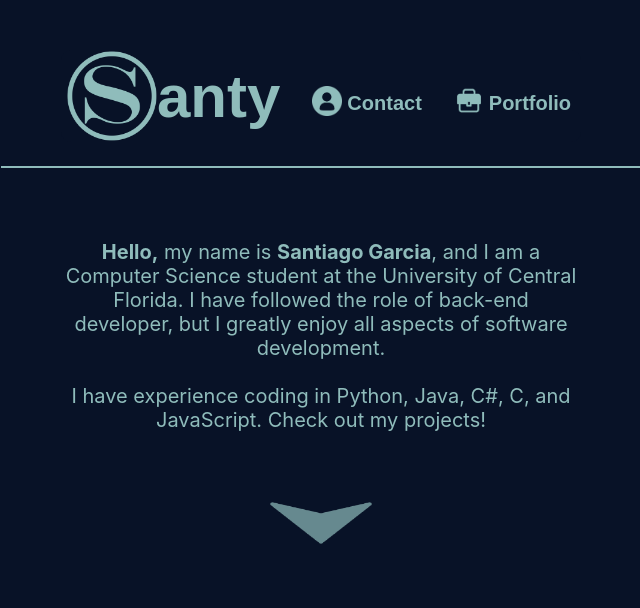
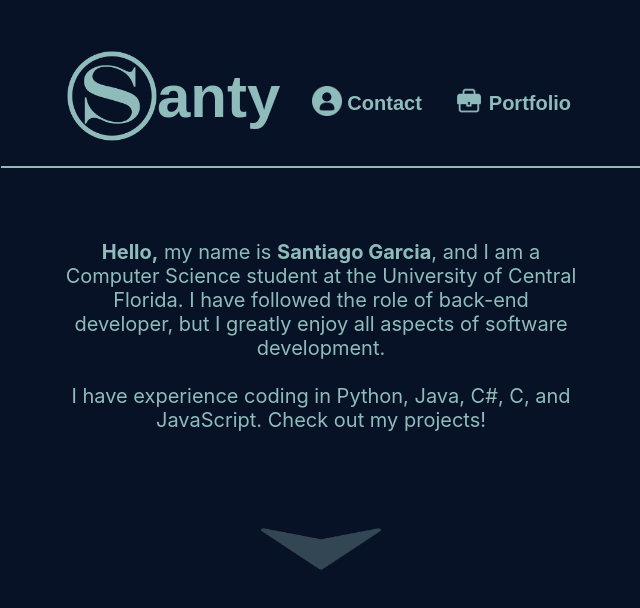
Before and after one commit to santy81855/Portfolio_Web, a React (Create React App) app: page / in a window 1280 px wide. Shown: the top 608 px of the page, without its empty margins (319-959 px from the left). Built offline with nearby package versions, Linux system fonts and the light colour scheme.

Commit message:
updated styling on homepage arrow

```diff
--- a/src/styles/HomePage.css
+++ b/src/styles/HomePage.css
@@ -35,21 +35,22 @@
 }
 
 .NextArrow {
-    margin-top: 2vh;
+    margin-top: 4vh;
     cursor: pointer;
     width: 90px;
-    height: 110px;
-    opacity: 0.7;
+    height: 130px;
+    opacity: 0.3;
+    transform: scale(0.9);
     transform: rotate(90deg);
 }
 
 .NextArrow:hover {
-    transform: scale(1.1);
+    transform: scale(1.3);
     transition: 1s;
     opacity: 1;
 }
 
 .NextArrow:not(:hover) {
     transition: 1s;
-    opacity: 0.7;
+    opacity: 0.3;
 }
```
